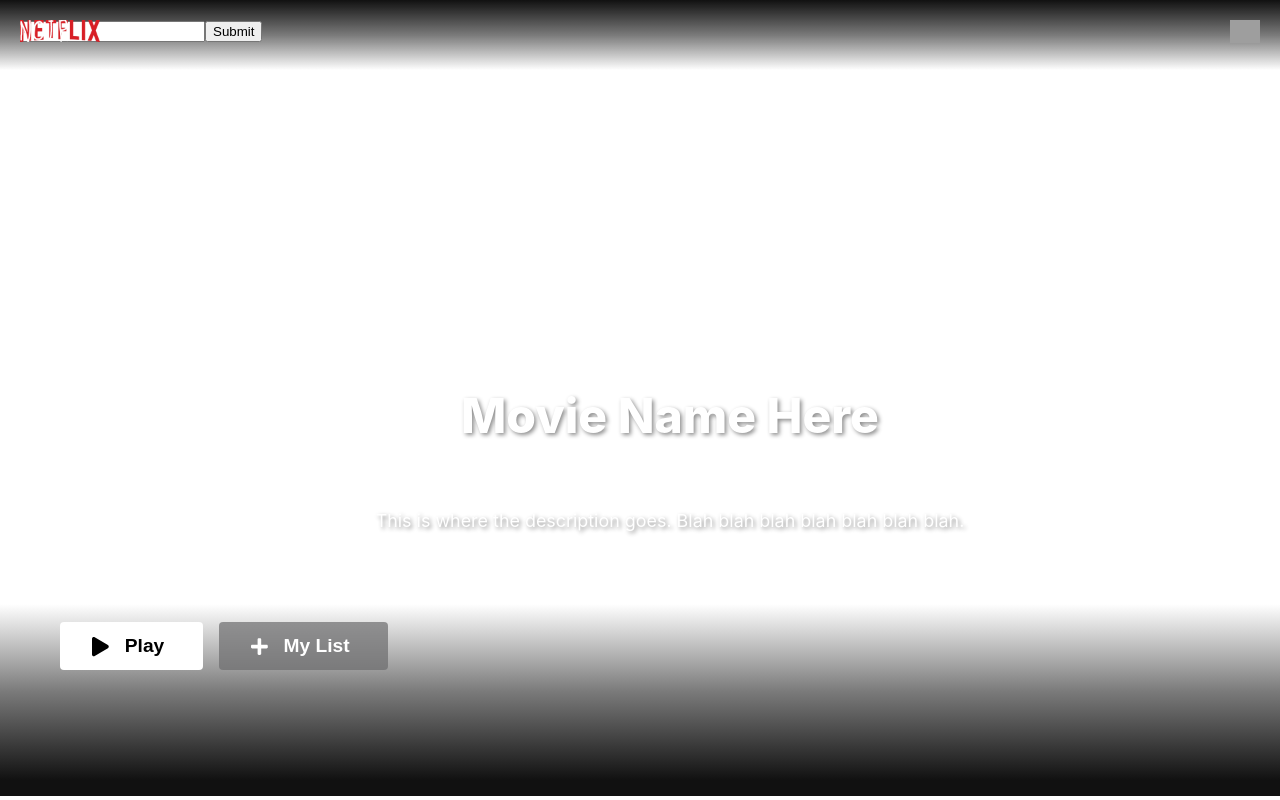
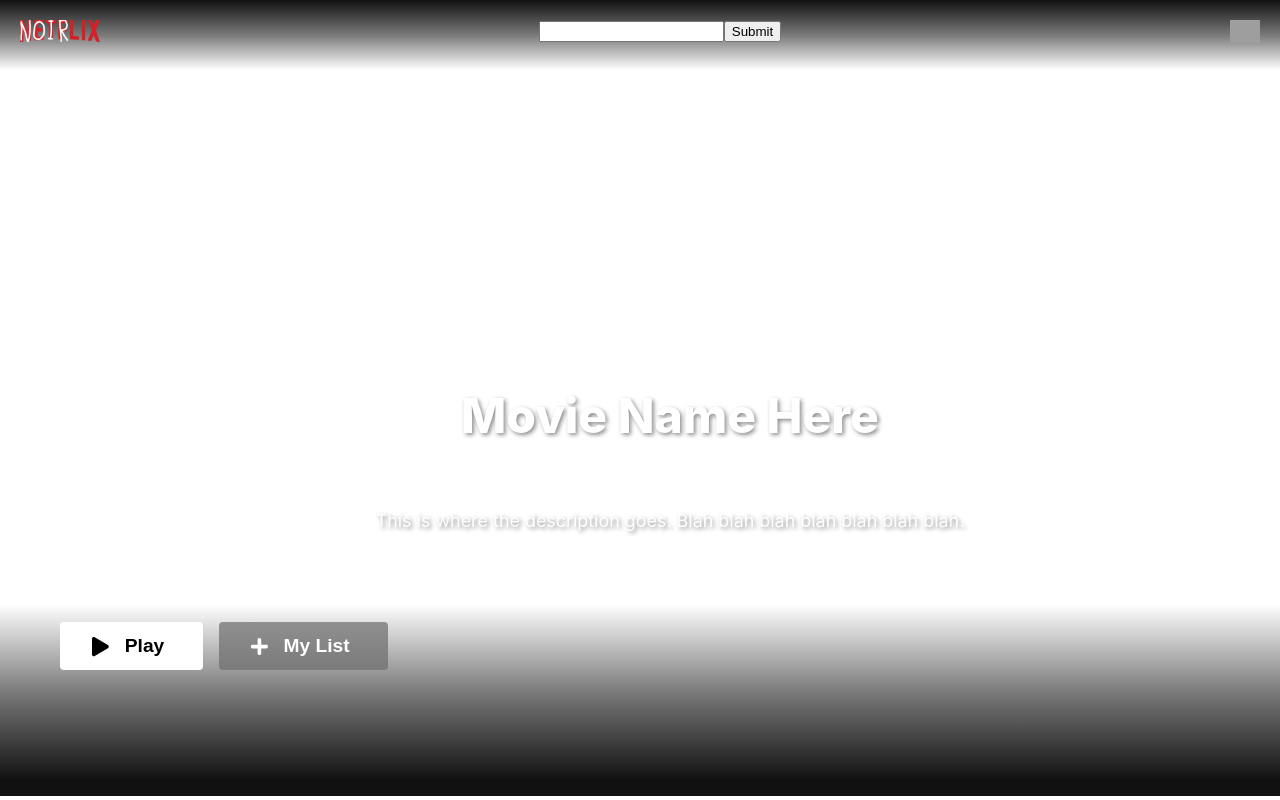
Before and after one commit to Wallace-A/react-movies, a React (Create React App) app: page / in a window 1280 px wide. Built offline with nearby package versions, Linux system fonts and the light colour scheme; grey boxes are pictures that could not be loaded.

Commit message:
poster id stored in dataset

```diff
--- a/src/Nav.css
+++ b/src/Nav.css
@@ -39,3 +39,6 @@
   width: 30px;
   object-fit: contain;
 }
+.search-container {
+  display: flex;
+}
--- a/src/Nav.js
+++ b/src/Nav.js
@@ -17,21 +17,29 @@ function Nav({searchQuery, updateSearchQuery, getMovies}) {
   }, [])
   return (
     <div className={`nav ${show && "nav_black"}`}>
+      <div>
         <img
           className="nav_logo"
           src= {noirflixLogo}
           alt="Netflix Logo"
         />
+      </div>
+
+      <div className="search-container">
         <form onSubmit={getMovies} className="search-form">
           <input className="search-bar"type="text" value={searchQuery} onChange={updateSearchQuery}/>
           <button className="search-button" type="submit">Submit</button>
         </form>
+      </div>
+      <div>
         <img
           className="nav_avatar"
           src="https://mir-s3-cdn-cf.behance.net/project_modules/disp/366be133850498.56ba69ac36858.png"
           alt="Netflix Avatar"
         />
       </div>
+
+    </div>
   )
 }
 
--- a/src/Row.js
+++ b/src/Row.js
@@ -4,10 +4,14 @@ import "./Row.css"
 const base_url = "https://image.tmdb.org/t/p/original/";
 function Row({ movieList }) {
 
+  const movieClicked = (e) => {
+    console.log(e.target.dataset);
+  }
+
   return (
     <div className="movie_rows">
       {movieList.map(movie => (
-        <div className="movie_container">
+        <div className="movie_container" onClick={movieClicked}>
           {/* <h1>{movie.title}</h1>
           <p>{movie.overview}</p> */}
           <img
@@ -15,6 +19,7 @@ function Row({ movieList }) {
             className={"row_posterLarge"}
             src={`${base_url}${movie.poster_path}`}
             alt={movie.title}
+            data-poster={movie.poster_path}
           />
         </div>
       ))}
```
Lines whose indentation alone changed are shown as unchanged.
